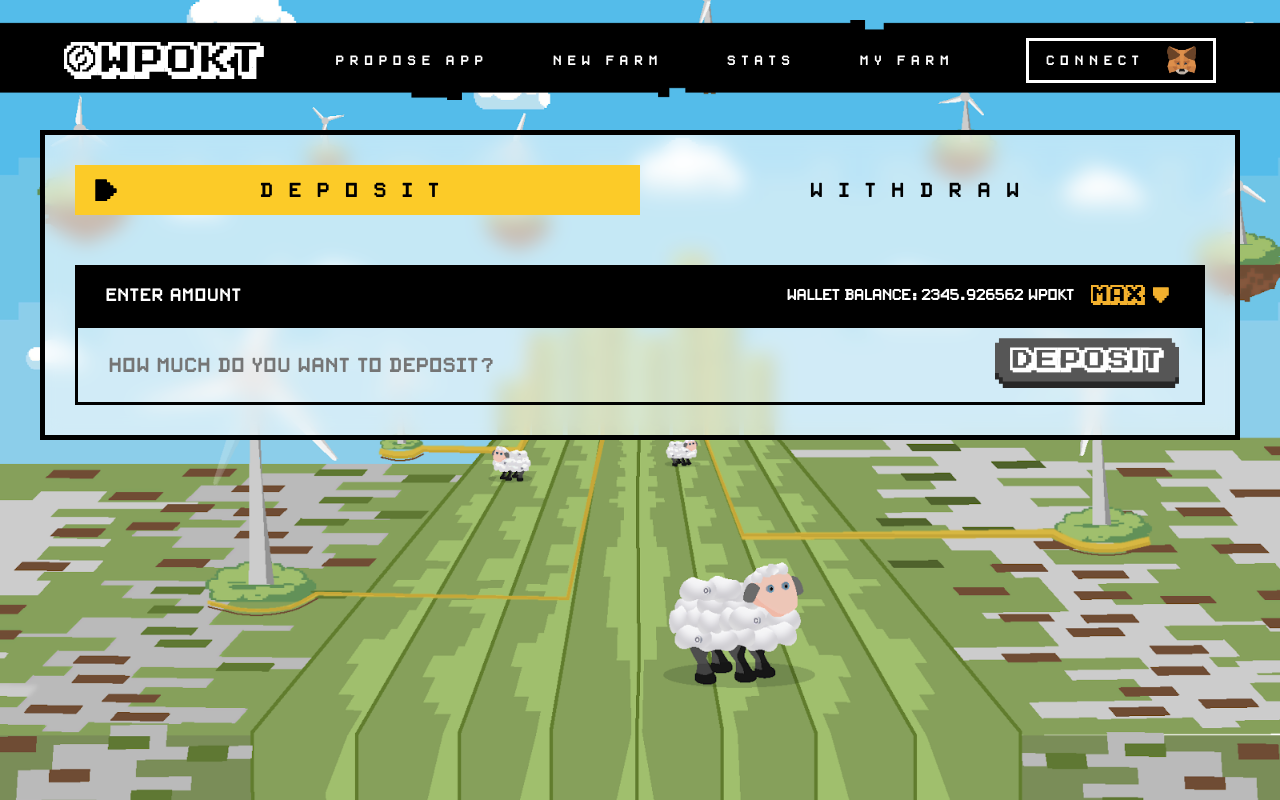
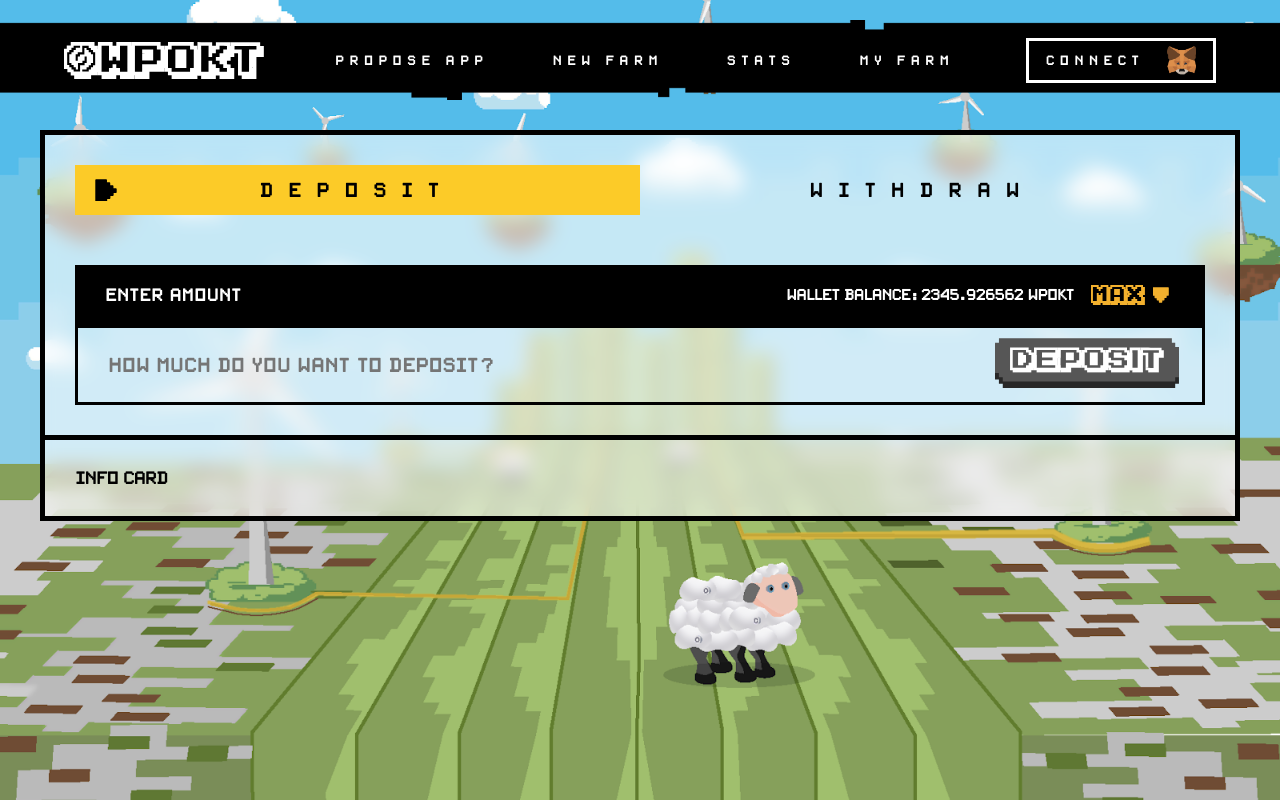
Before and after one commit to pokt-foundation/wpokt-app, a React (Create React App) app: page / in a window 1280 px wide. Built offline with nearby package versions, Linux system fonts and the light colour scheme.

Commit message:
Add InnerCardContainer component

```diff
--- a/src/components/Card.ts
+++ b/src/components/Card.ts
@@ -1,4 +1,4 @@
-import styled from 'styled-components';
+import styled, { css } from 'styled-components';
 import { media } from 'components/breakpoints';
 
 export const Card = styled.div`
@@ -8,17 +8,14 @@
     box-sizing: border-box;
     margin: 0 auto;
     min-height: 10rem;
-    padding: 1rem;
     width: 30rem;
 
     ${media.xs`
         border: 5px solid #000000;
-        padding: 1.5rem;
         width: 48rem;
     `}
 
     ${media.sm`
-        padding: 3rem;
         width: 76rem;
     `}
 
@@ -33,4 +30,28 @@
     ${media.xl`
         width: 180rem;
     `}
-`
+`;
+
+interface IInnerCardContainer {
+    borderBottom?: boolean;
+}
+
+export const InnerCardContainer = styled.div<IInnerCardContainer>`
+    padding: 1rem;
+
+    ${media.xs`
+        padding: 1.5rem;
+    `}
+
+    ${media.sm`
+        padding: 3rem;
+    `}
+
+    ${props => props.borderBottom && css`
+        border-bottom: 3px solid #000000;
+
+        ${media.xs`
+            border-bottom: 5px solid #000000;
+        `}
+    `}
+`;
--- a/src/views/Deposit/EnterAmount/components/index.ts
+++ b/src/views/Deposit/components/EnterAmount/components/index.ts
@@ -5,6 +5,7 @@
 export const StyledDepositHeader = styled.div`
     align-items: flex-start;
     background: #000;
+    box-sizing: border-box;
     display: flex;
     flex-direction: column;
     height: 75px;
@@ -41,6 +42,7 @@
     input {
         background: transparent;
         border: 3px solid #000000;
+        box-sizing: border-box;
         font-family: PixelSplitter;
         font-size: 9px;
         height: 60px;
@@ -73,10 +75,14 @@
     button {
         background: transparent;
         border: none;
-        margin: 1.5rem auto;
+        margin: 1.5rem auto 1rem;
         outline: none;
         position: block;
         transition: all .1s ease;
+
+        &:hover {
+            cursor: pointer;
+        }
 
         &:active {
             cursor: pointer;
@@ -84,7 +90,7 @@
         }
 
         ${media.xs`
-            margin: 2rem auto;
+            margin: 2rem auto 1rem;
         `}
 
         ${media.sm`
--- /dev/null
+++ b/src/views/Deposit/components/InfoCard/index.tsx
@@ -0,0 +1,9 @@
+import React from 'react'
+
+export const InfoCard: React.FC = () => {
+    return (
+        <div>
+            Info Card
+        </div>
+    )
+}
--- a/src/views/Deposit/components/index.ts
+++ b/src/views/Deposit/components/index.ts
@@ -2,7 +2,8 @@
 import { media } from 'components/breakpoints';
 import { colors } from 'components/theme';
 
-export { EnterAmount } from '../EnterAmount';
+export { EnterAmount } from './EnterAmount';
+export { InfoCard } from './InfoCard';
 
 interface IStyledButtonLarge {
     active: boolean;
--- a/src/views/Deposit/index.tsx
+++ b/src/views/Deposit/index.tsx
@@ -6,10 +6,11 @@
 // Components
 import {
     EnterAmount,
+    InfoCard,
     StyledButtonLarge,
     StyledSelectorContainer,
 } from './components';
-import { Card } from 'components/Card';
+import { Card, InnerCardContainer } from 'components/Card';
 import { Flex } from 'components/Containers';
 import Spacer from 'components/Spacer';
 
@@ -21,6 +22,7 @@
         <>
             <Spacer size={'md'} />
             <Card>
+                <InnerCardContainer borderBottom={true}>
                     <Flex align={'center'} justify={'center'}>
                         <StyledButtonLarge
                             onClick={() => setActionType('deposit')} active={actionType === 'deposit'}
@@ -41,6 +43,10 @@
                     </Flex>
                     <Spacer size={'md'} />
                     {actionType === 'deposit' && <EnterAmount />}
+                </InnerCardContainer>
+                <InnerCardContainer>
+                    {actionType === 'deposit' && <InfoCard />}
+                </InnerCardContainer>
             </Card>
         </>
     )
```
Also changed, not shown: src/views/Deposit/components/EnterAmount/index.tsx (renamed from src/views/Deposit/EnterAmount/index.tsx). Lines whose indentation alone changed are shown as unchanged.
